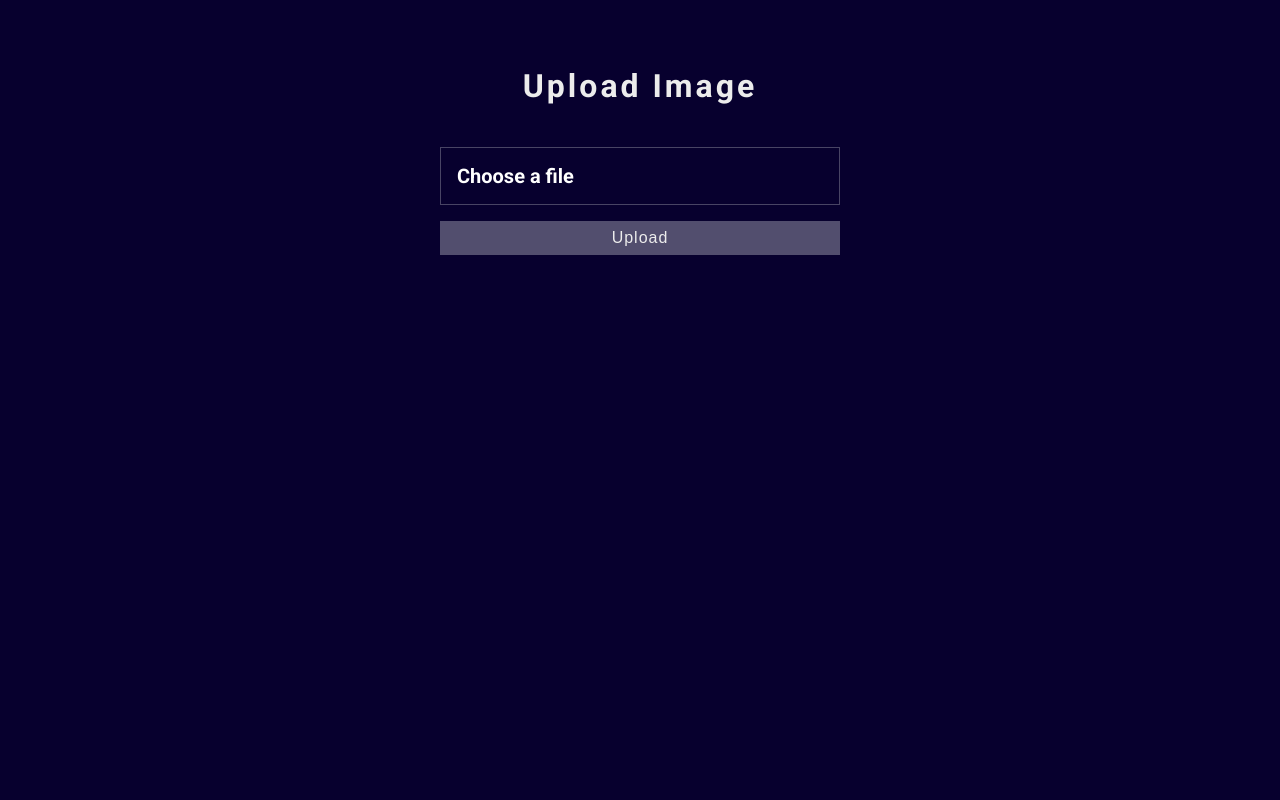
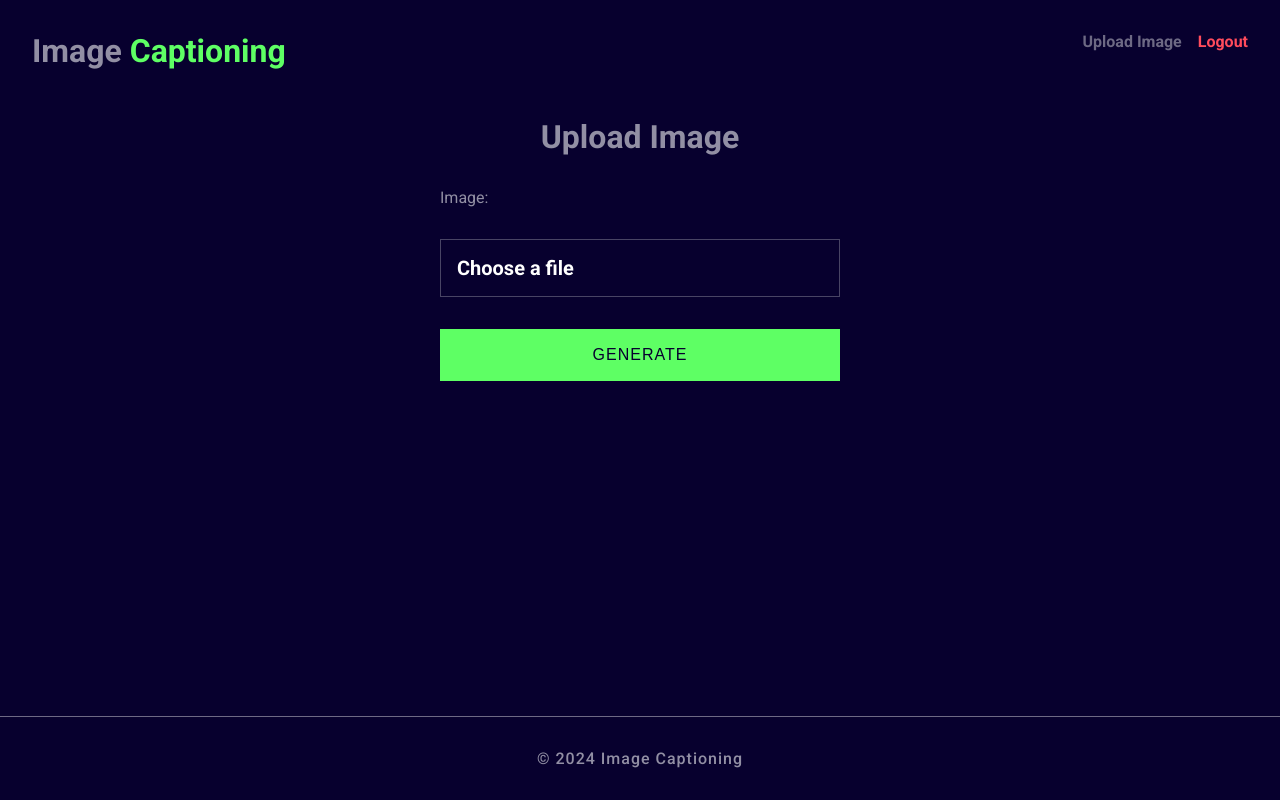
Before and after one commit to jhypki/django_img_captioning, a Django app: page /upload/ in a window 1280 px wide. Run offline with Django 5.2, Linux system fonts and the light colour scheme; the visitor is signed in with stand-in values (Sample User, id 1).

Commit message:
chore: Refactor signup and login templates
Refactor the signup and login templates to extend the base.html template and use block tags for the title and content sections. This improves code organization and makes it easier to maintain and update the templates in the future.

```diff
--- /dev/null
+++ b/image_captioning/captions/templates/base.html
@@ -0,0 +1,32 @@
+{% load static %}
+<!DOCTYPE html>
+<html>
+<head>
+    <title>{% block title %}Image Captioning{% endblock %}</title>
+    <link rel="stylesheet" type="text/css" href="{% static 'global.css' %}">
+</head>
+<body>
+    <header>
+        <h1 class="logo">Image <span>Captioning</span></h1>
+        <nav>
+            <ul>
+                {% if user.is_authenticated %}
+                <li><a href="{% url 'upload_image' %}">Upload Image</a></li>
+                    <li ><a class="logout" href="{% url 'logout' %}">Logout</a></li>
+                {% else %}
+                    <li><a href="{% url 'login' %}">Login</a></li>
+                    <li><a href="{% url 'signup' %}">Sign Up</a></li>
+                {% endif %}
+                <!-- Add more navigation links here -->
+            </ul>
+        </nav>
+    </header>
+    <main>
+        {% block content %}
+        {% endblock %}
+    </main>
+    <footer>
+        <p>&copy; 2024 Image Captioning</p>
+    </footer>
+</body>
+</html>
--- a/image_captioning/captions/templates/upload.html
+++ b/image_captioning/captions/templates/upload.html
@@ -1,22 +1,25 @@
+{% extends 'base.html' %}
 {% load static %}
 
-<!DOCTYPE html>
-<html>
-<head>
-    <link rel="stylesheet" type="text/css" href="{% static 'global.css' %}">
-    <title>Upload Image</title>
-</head>
-<body>
+{% block title %}Upload Image{% endblock %}
+
+{% block content %}
 <h2>Upload Image</h2>
 <form id="upload-form" method="post" enctype="multipart/form-data">
     {% csrf_token %}
-        <!-- Manually render the image input field without the default label -->
-        {{ form.image }}
+    {{ form.as_p }}
+    <input type="file" name="image" id="file" class="inputfile" />
     <label for="file" id="file-label">Choose a file</label>
-        <button  type="submit">Upload</button>
+    <button type="submit">GENERATE</button>
 </form>
-    {% if caption %}
-        <p class="caption">Caption: <span>{{ caption }}</span></p>
+{% if captions %}
+    <p class="caption">Captions:
+        <ul class="captions">
+            {% for caption in captions %}
+                <li>{{ caption }}</li>
+            {% endfor %}
+        </ul>
+    </p>
 {% endif %}
 
     <script>
@@ -33,9 +36,8 @@
 
         document.getElementById('upload-form').addEventListener('submit', function(event) {
             var button = document.querySelector('button');
-            button.textContent = 'Uploading...';
+            button.textContent = 'Generating captions...';
             button.disabled = true;
         });
     </script>
-</body>
-</html>
+{% endblock %}
--- a/image_captioning/captions/views.py
+++ b/image_captioning/captions/views.py
@@ -53,10 +53,16 @@ def upload_image(request):
         if form.is_valid():
             image = form.cleaned_data['image']
             caption = generate_caption(image)
-            return render(request, 'upload.html', {'form': form, 'caption': caption})
+
+            # Save the caption in the session to display after redirect
+            request.session['caption'] = caption
+            return redirect('upload_image')
     else:
         form = ImageUploadForm()
-    return render(request, 'upload.html', {'form': form})
+
+    # Retrieve the caption from the session if available
+    caption = request.session.pop('caption', None)
+    return render(request, 'upload.html', {'form': form, 'captions': caption})
 
 def generate_caption(image):
     endpoint = "https://us-central1-aiplatform.googleapis.com/v1/projects/image-captioning-424715/locations/us-central1/publishers/google/models/imagetext:predict"
@@ -74,7 +80,7 @@ def generate_caption(image):
             }
         ],
         "parameters": {
-            "sampleCount": 1,
+            "sampleCount": 3,
             "language": "en",
         }
     }
@@ -94,7 +100,7 @@ def generate_caption(image):
 
     if response.status_code != 200:
         return "Error generating caption"
-    return response.json()['predictions'][0].capitalize()
+    return response.json()['predictions']
 
 def get_google_access_token():
     # Load the service account credentials and get an access token
--- a/image_captioning/static/global.css
+++ b/image_captioning/static/global.css
@@ -1,17 +1,76 @@
 @import url('https://fonts.googleapis.com/css2?family=Roboto:ital,wght@0,100;0,300;0,400;0,500;0,700;0,900;1,100;1,300;1,400;1,500;1,700;1,900&display=swap');
+:root{
+    --primary-color: #07002e;
+    --secondary-color: #5eff64;
+}
+*{
+    margin: 0;
+    padding: 0;
+    box-sizing: border-box;
+    color: #928fa4;
+
+}
 body{
-    background: #07002e;
-    color: #ececec;
+    background: var(--primary-color);
     display: flex;
-    padding: 2rem;
     flex-direction: column;
     gap: 1rem;
     align-items: center;
     font-family: 'Roboto', sans-serif;
+    min-height: 100vh;
+
+}
+
+main{
+    display: flex;
+    flex-direction: column;
+    gap: 2rem;
+    align-items: center;
+    width: 100%;
+    flex: 1;
+}
+
+footer{
+    display: flex;
+    justify-content: center;
+    gap: 1rem;
+    padding: 2rem;
+    width: 100%;
+    color: #6d6984;
+    font-size: 1rem;
+    font-weight: 500;
+    letter-spacing: 1px;
+    text-align: center;
+    border-top: 1px solid #6d6984;
+}
+
+header{
+    display: flex;
+    gap: 1rem;
+    justify-content: space-between;
+    padding: 2rem;
+    width: 100%;
+    position: sticky;
+    top: 0;
+
+}
+
+header > nav > ul{
+    display: flex;
+    gap: 1rem;
+    list-style: none;
+}
+
+nav{
+    display: flex;
+    gap: 1rem;
+
+}
+.logo > span{
+    color: var(--secondary-color);
 }
 
 h2{
-    letter-spacing: 3px;
     font-size: 2rem;
 }
 
@@ -20,13 +79,13 @@ form{
     flex-direction: column;
     width: 100%;
     max-width: 400px;
-    gap: 1rem;
+    gap: 2rem;
 }
 
+
 form input{
-    padding: 0.5rem 1rem;
+    padding: 1rem;
     background: #524e6e;
-    color: #ececec;
     border: none;
     font-size: 1rem;
     font-weight: 500;
@@ -35,19 +94,27 @@ form input{
 }
 
 form button{
-    padding: 0.5rem 1rem;
-    background: #524e6e;
-    color: #ececec;
+    padding: 1rem;
+    background: var(--secondary-color);
+    color: var(--primary-color);
+    font-weight: 700;
     border: none;
     cursor: pointer;
     font-size: 1rem;
     font-weight: 500;
     letter-spacing: 1px;
+    border: 1px solid var(--secondary-color);
     transition: background 0.3s;
 }
 
 form button:hover{
-    background: #3e3a55;
+    background: transparent;
+    color: var(--secondary-color);
+    border: 1px solid var(--secondary-color);
+}
+
+.logout{
+    color: #ff4b5c;
 }
 
 form p{
```
Also changed, not shown: other parts of image_captioning/static/global.css (+25 -7 lines), image_captioning/captions/templates/login.html (+7 -10 lines), image_captioning/captions/templates/signup.html (+6 -9 lines). Lines whose indentation alone changed are shown as unchanged.
